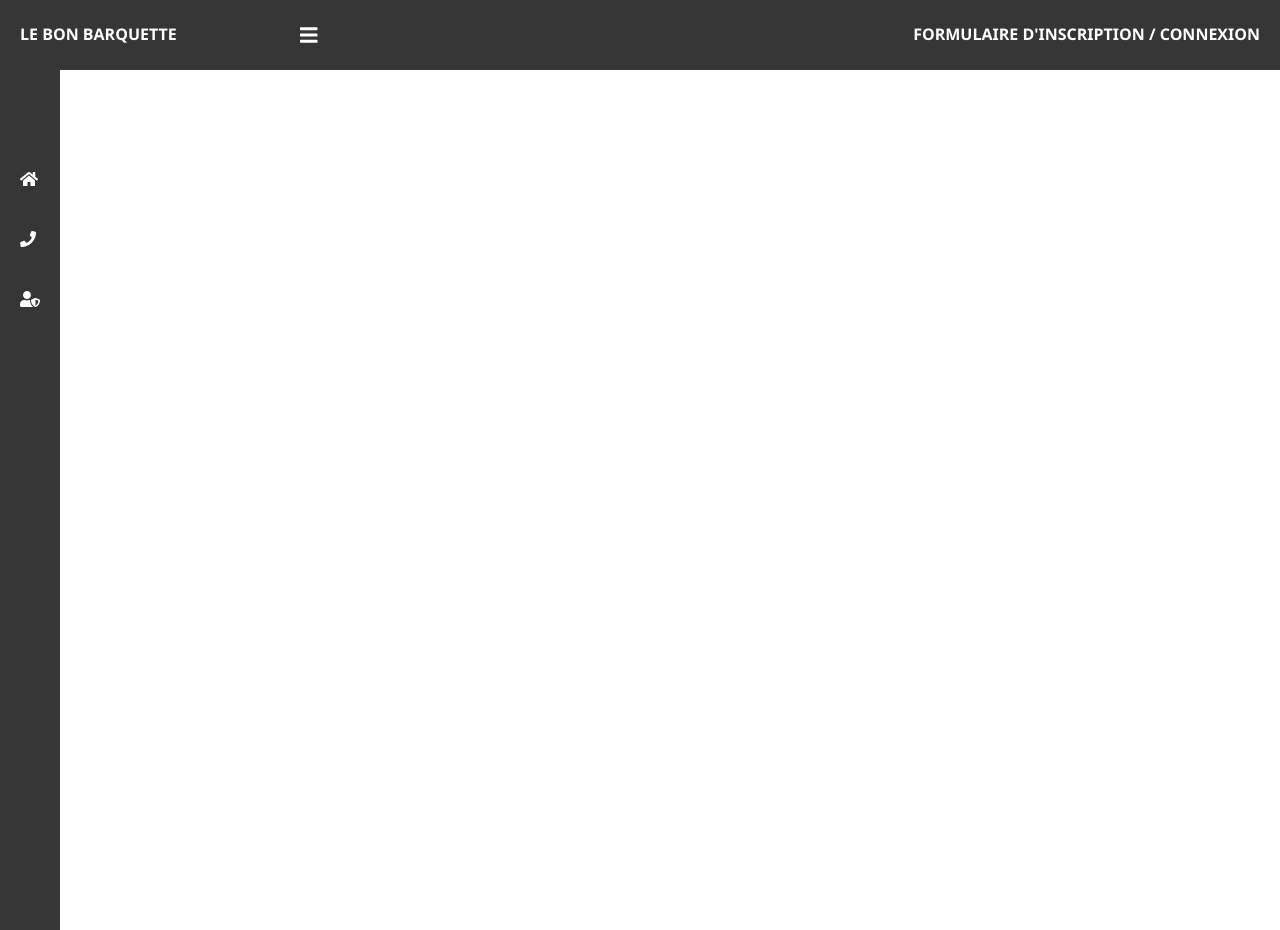
After one commit to MRick974/Le_Bon_Barquette, a PHP site: page /client/ in a window 1280 px wide. The commit adds this page. Run offline with PHP 8.4, Linux system fonts and the light colour scheme.

Commit message:
Ajout des classes ajout_client.php/footer.php/header.php/index.php/ dans dossier client et modis header.php du dossier pour ajouter la rubrique Connexion

```diff
--- a/client/ajout_client.php
+++ b/client/ajout_client.php
@@ -0,0 +1,5 @@
+<?php
+
+include_once("../../classes/Client.php");
+
+?>
--- /dev/null
+++ b/client/footer.php
@@ -0,0 +1,11 @@
+</div>
+<!-- Optional JavaScript -->
+    <!-- jQuery first, then Popper.js, then Bootstrap JS -->
+    <script src="https://code.jquery.com/jquery-3.3.1.slim.min.js" integrity="sha384-q8i/X+965DzO0rT7abK41JStQIAqVgRVzpbzo5smXKp4YfRvH+8abtTE1Pi6jizo" crossorigin="anonymous"></script>
+    <script src="https://cdnjs.cloudflare.com/ajax/libs/popper.js/1.14.7/umd/popper.min.js" integrity="sha384-UO2eT0CpHqdSJQ6hJty5KVphtPhzWj9WO1clHTMGa3JDZwrnQq4sF86dIHNDz0W1" crossorigin="anonymous"></script>
+    <script src="https://stackpath.bootstrapcdn.com/bootstrap/4.3.1/js/bootstrap.min.js" integrity="sha384-JjSmVgyd0p3pXB1rRibZUAYoIIy6OrQ6VrjIEaFf/nJGzIxFDsf4x0xIM+B07jRM" crossorigin="anonymous"></script>
+    <script src="https://cdnjs.cloudflare.com/ajax/libs/font-awesome/5.15.1/js/all.min.js"></script>
+    <script src="<?php echo $ROOTCSS_JS?>js/sidebar.js"></script>
+</body>
+
+</html>
--- /dev/null
+++ b/client/header.php
@@ -0,0 +1,34 @@
+<head>
+    <title>Accueil</title>
+    <!-- Required meta tags -->
+    <meta charset="utf-8">
+    <meta name="viewport" content="width=device-width, initial-scale=1">
+
+    <!-- Bootstrap CSS -->
+    <link rel="stylesheet" href="https://stackpath.bootstrapcdn.com/bootstrap/4.3.1/css/bootstrap.min.css"
+        integrity="sha384-ggOyR0iXCbMQv3Xipma34MD+dH/1fQ784/j6cY/iJTQUOhcWr7x9JvoRxT2MZw1T" crossorigin="anonymous">
+    <link rel="stylesheet" href="<?php echo $ROOTCSS_JS ?>css/admin/style.css">
+    <link rel="stylesheet" href="https://cdnjs.cloudflare.com/ajax/libs/font-awesome/5.15.1/css/all.min.css">
+</head>
+
+<body>
+
+    <header>
+        <div class="sidebar_btn">
+            <span><i class="fa fa-bars"></i></span>
+        </div>
+        <div class="left_area">
+        <a href="<?php echo $ROOT?>../"><h3>Le Bon Barquette</h3></a>
+        </div>
+        <div class="left_area">
+        <a href="<?php echo $ROOT?>./"><h3>Formulaire d'inscription / Connexion</h3></a>
+        </div>
+    </header>
+    <div class="sidebar toggled">
+        <h4>Menu</h4>
+        <a href="<?php echo $ROOT?>../"><i class="fa fa-home"></i><span>Accueil</span></a>
+        <!--<a href="<?php echo $ROOT?>plat/"><i class="fa fa-drumstick-bite"></i><span>Repas</span></a>-->
+        <a href="<?php echo $ROOT?>../"><i class="fa fa-phone"></i><span>Contact</span></a>
+        <a href="<?php echo $ROOT?>../"><i class="fa fa-user-shield"></i><span>Administration</span></a>
+    </div>
+    <div class="container content">
--- /dev/null
+++ b/client/index.php
@@ -0,0 +1,11 @@
+<?php
+
+$ROOTCSS_JS = '../';
+    $ROOT = './';
+    include_once("./header.php");
+
+    ?>
+
+<?php
+    include_once('./footer.php');
+?>
--- a/header.php
+++ b/header.php
@@ -37,6 +37,9 @@
                     <li class="nav-item">
                         <a class="nav-link" href="<?php echo $ROOT?>admin/">Administration</a>
                     </li>
+                    <li class="nav-item">
+                        <a class="nav-link" href="<?php echo $ROOT?>client/">Inscription/Connection</a>
+                    </li>
                 </ul>
             </div>
         </div>
```
Also changed, not shown: classes/Client.php (added, +112 -0 lines), client/Client.php (deleted).
